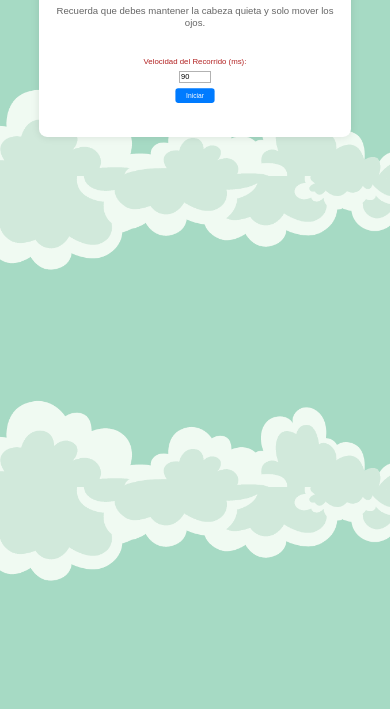
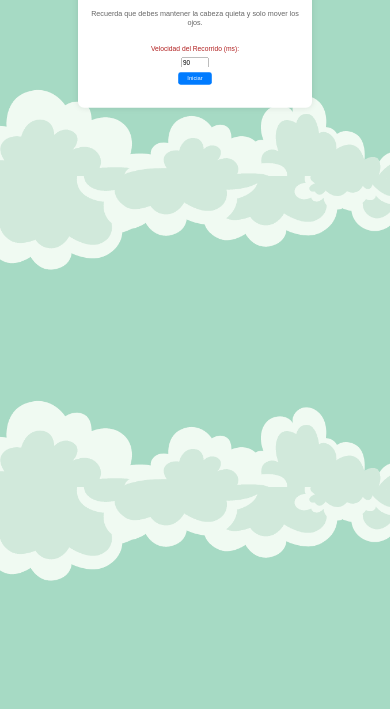
Before and after one commit to BreidysG/Ejercicio1LR, a plain HTML site: page index.html in a window 390 px wide. Shown: the part 135-844 px from the top of the page. Drawn offline with Linux system fonts and the light colour scheme.

Commit message:
Ajustes en el mobile

```diff
--- a/styles.css
+++ b/styles.css
@@ -109,7 +109,7 @@ button:hover {
         max-width: 100%;
         padding: 10px;
         margin: 10px auto;
-        transform: scale(0.8); /* Hace más pequeña toda la sección */
+        transform: scale(0.6); /* Hace más pequeña toda la sección */
     }
 
     h1 {
@@ -131,7 +131,7 @@ button:hover {
     }
 
     .container-input-button {
-        transform: scale(0.7); /* Reducir todo el formulario */
+        transform: scale(0.8); /* Reducir todo el formulario */
         margin-top: 10px;
     }
 
```
